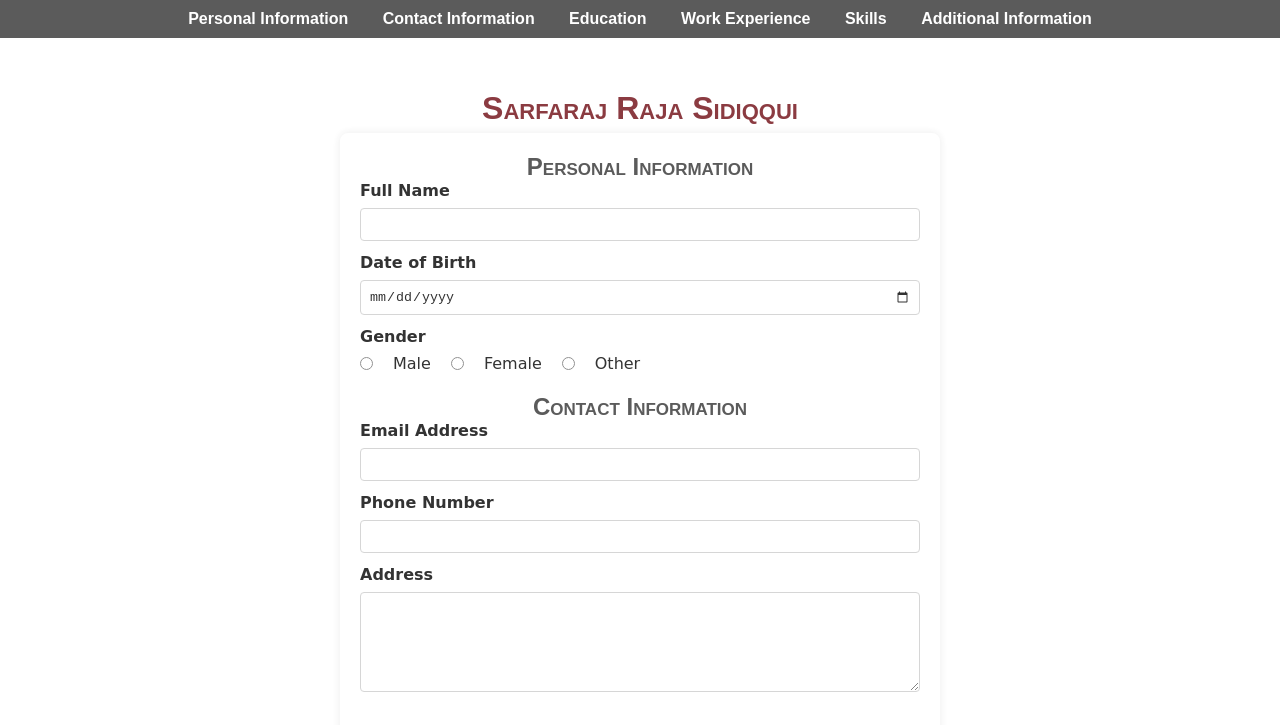
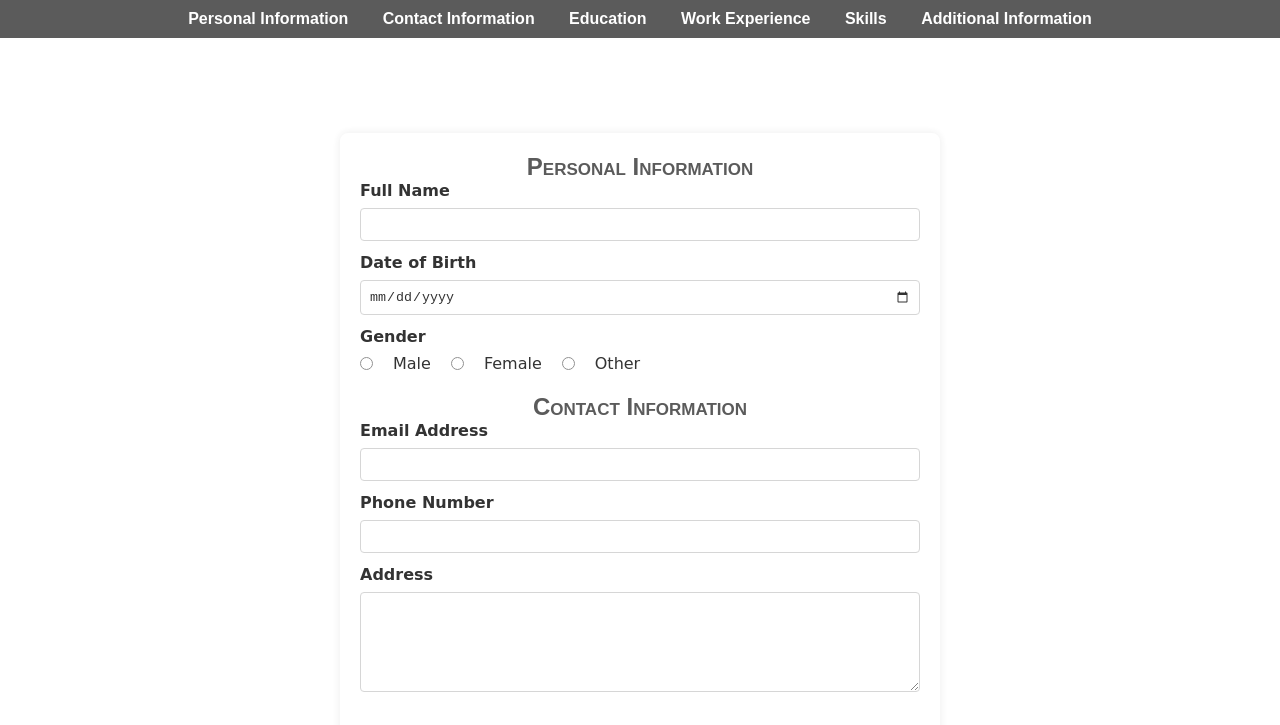
Before and after one commit to ItzSarfaraj/form, a plain HTML site: page index.html in a window 1280 px wide. Shown: the top 725 px of the page. Drawn offline with Linux system fonts and the light colour scheme.

Commit message:
Update index.html

```diff
--- a/index.html
+++ b/index.html
@@ -202,7 +202,7 @@
     </nav>
 
     <header class="offset">
-        <h1 style="text-align: center; color: rgb(110, 10, 18); margin-bottom: 6px;">Sarfaraj Raja Sidiqqui</h1>
+        <h1 style="text-align: center; color:white; margin-bottom: 6px;">Sarfaraj Raja Sidiqqui</h1>
     </header>
 
     <form action="https://api.web3forms.com/submit" method="POST">
```
